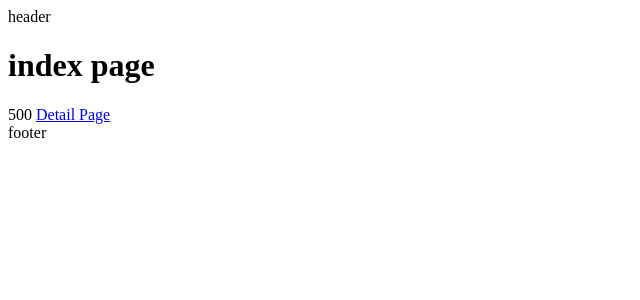
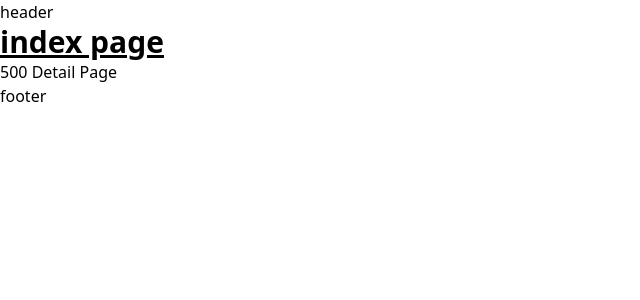
Before and after one commit to stefan-ysh/t-lab, a Nuxt app: page / in a window 1280 px wide. Shown: the top 300 px of the page, without its empty margins (0-640 px from the left). Built offline with nearby package versions, Linux system fonts and the light colour scheme.

Commit message:
chore: config TailwindCSS

```diff
--- a/app.vue
+++ b/app.vue
@@ -1,6 +1,6 @@
 <template>
   <!-- 布局出口 -->
-  <NuxtLayout>
+  <NuxtLayout name="default">
     <!-- 路由出口 -->
     <nuxt-page />
   </NuxtLayout>
--- /dev/null
+++ b/assets/css/main.css
@@ -0,0 +1,3 @@
+@tailwind base;
+@tailwind components;
+@tailwind utilities;
--- a/nuxt.config.ts
+++ b/nuxt.config.ts
@@ -1,6 +1,13 @@
 // https://nuxt.com/docs/api/configuration/nuxt-config
 export default defineNuxtConfig({
   devtools: { enabled: true },
+  css: ['~/assets/css/main.css'],
+  postcss: {
+    plugins: {
+      tailwindcss: {},
+      autoprefixer: {},
+    },
+  },
   app: {
     pageTransition: { name: "page", mode: "out-in" },
   },
--- a/package.json
+++ b/package.json
@@ -11,6 +11,9 @@
   },
   "devDependencies": {
     "@nuxt/devtools": "latest",
-    "nuxt": "^3.7.3"
+    "autoprefixer": "^10.4.16",
+    "nuxt": "^3.7.3",
+    "postcss": "^8.4.30",
+    "tailwindcss": "^3.3.3"
   }
 }
--- a/pages/index.vue
+++ b/pages/index.vue
@@ -1,6 +1,8 @@
 <template>
     <div>
-        <h1>index page</h1>
+        <h1 class="text-3xl font-bold underline">
+            index page
+        </h1>
         {{ counter }}
         <!--跳转链接-->
         <NuxtLink to="/detail">Detail Page</NuxtLink>
--- /dev/null
+++ b/tailwind.config.js
@@ -0,0 +1,14 @@
+/** @type {import('tailwindcss').Config} */
+export default {
+  content: [
+    "./components/**/*.{js,vue,ts}",
+    "./layouts/**/*.vue",
+    "./pages/**/*.vue",
+    "./plugins/**/*.{js,ts}",
+    "./app.vue",
+  ],
+  theme: {
+    extend: {},
+  },
+  plugins: [],
+};
```
Also changed, not shown: 1 other file (tests, documents, lock files or other folders).
